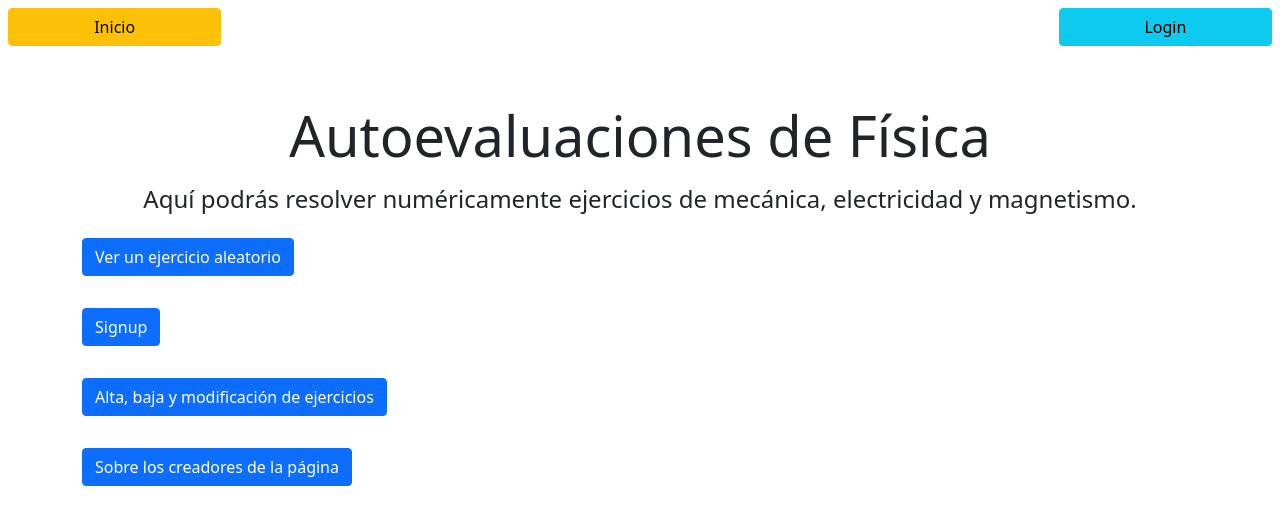
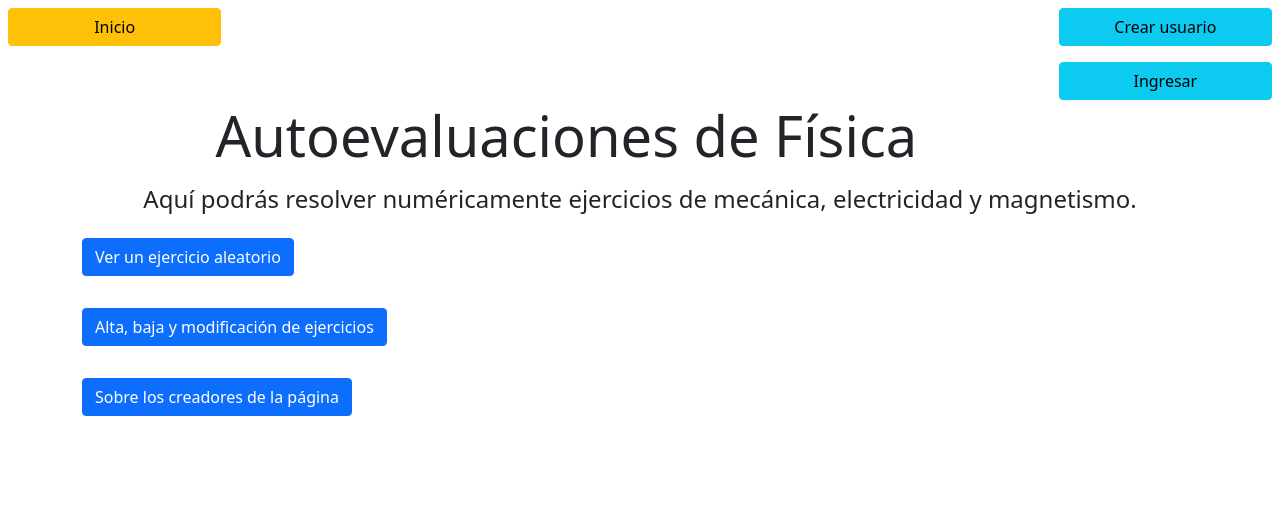
Before and after one commit to gianfranco-s/phys-ev, a Django app: page / in a window 1280 px wide. Shown: the top 525 px of the page. Run offline with Django 3.2, Linux system fonts and the light colour scheme.

Commit message:
Updated visuals

```diff
--- a/templates/base_layout.html
+++ b/templates/base_layout.html
@@ -17,16 +17,22 @@
             <button class="btn btn-warning m-2 col-2">Inicio</button>
         </a>
 
+        <a href="{% url 'usuarios:crear' %}">
+            <button class="btn btn-info m-2 col-2 float-end ">Crear usuario</button>
+        </a>
+
         {% if user.is_authenticated %}
             <form action="{% url 'usuarios:salir' %}" method="POST">
                 {% csrf_token %}
-                <button class="btn btn-info m-2 col-2 float-end">Logout</button>
+                <button class="btn btn-info m-2 col-2 float-end">Salir</button>
             </form>
 
 
         {% else %}
+
+            <br>
             <a href="{% url 'usuarios:ingreso' %}">
-                <button class="btn btn-info m-2 col-2 float-end ">Login</button>
+                <button class="btn btn-info m-2 col-2 float-end ">Ingresar</button>
             </a>
         {% endif %}
     </span>
--- a/templates/inicio.html
+++ b/templates/inicio.html
@@ -19,9 +19,9 @@
         <button class="btn btn-primary my-3">Login</button>
     </a> <br> -->
 
-    <a href="accounts/signup">
+    <!-- <a href="accounts/signup">
         <button class="btn btn-primary my-3">Signup</button>
-    </a> <br>
+    </a> <br> -->
 
     <a href="ejercicios/ver-listado">
         <button class="btn btn-primary my-3">Alta, baja y modificación de ejercicios</button>
```
